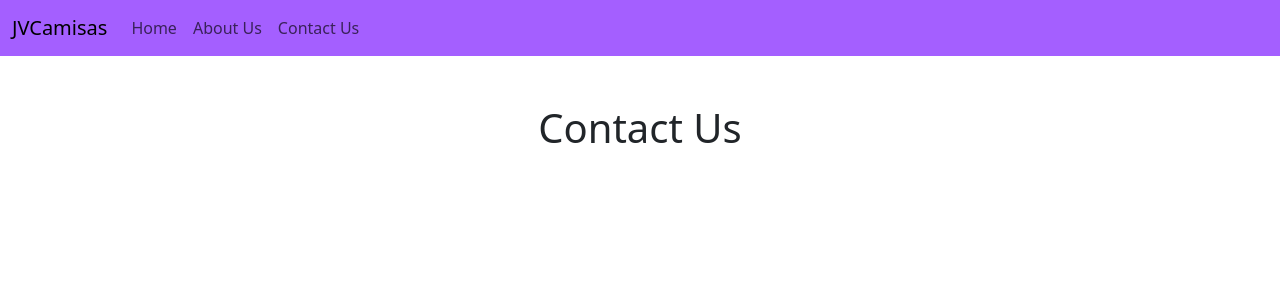
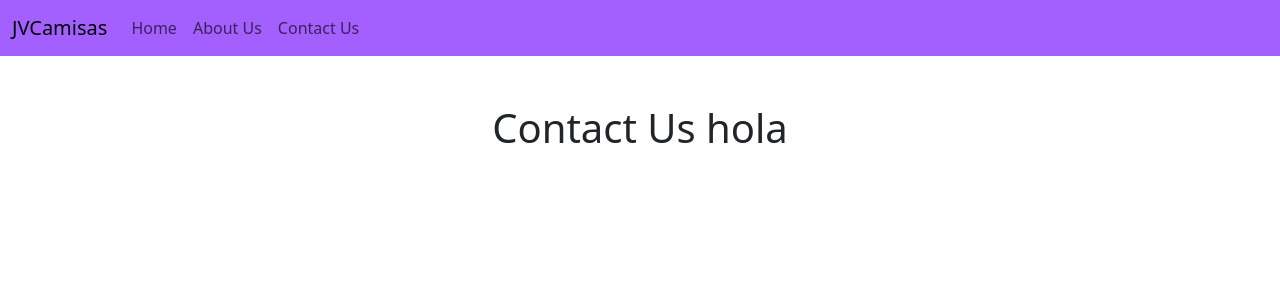
Before and after one commit to RodriguezKevin8/Tienda_camisas, a React (Vite) app in the folder Tienda_camisas/: page /contact in a window 1280 px wide. Shown: the top 300 px of the page. Built offline with nearby package versions, Linux system fonts and the light colour scheme.

Commit message:
Se actualizo el componente contact

```diff
--- a/Tienda_camisas/src/components/Contactus.jsx
+++ b/Tienda_camisas/src/components/Contactus.jsx
@@ -1,7 +1,7 @@
 function Tres() {
   return (
     <div>
-      <h1>Contact Us</h1>
+      <h1>Contact Us hola</h1>
     </div>
   );
 }
```
